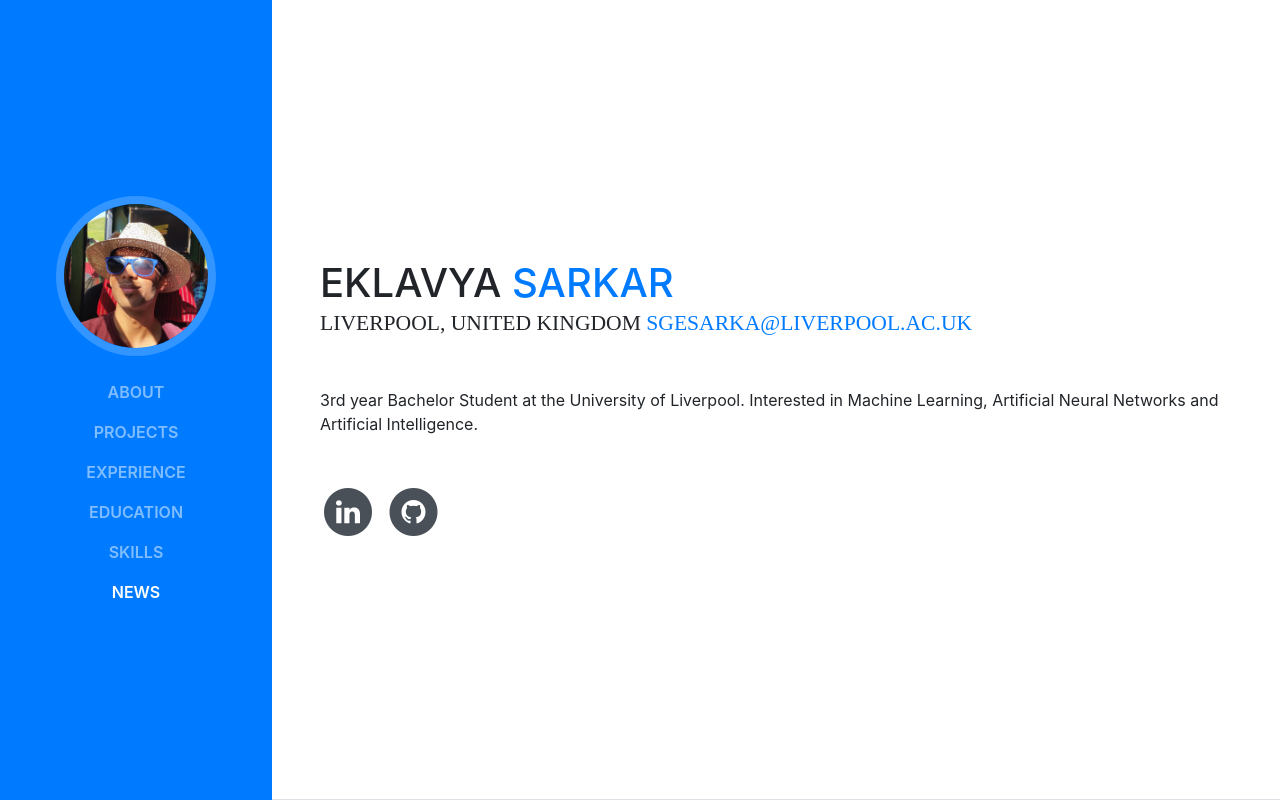
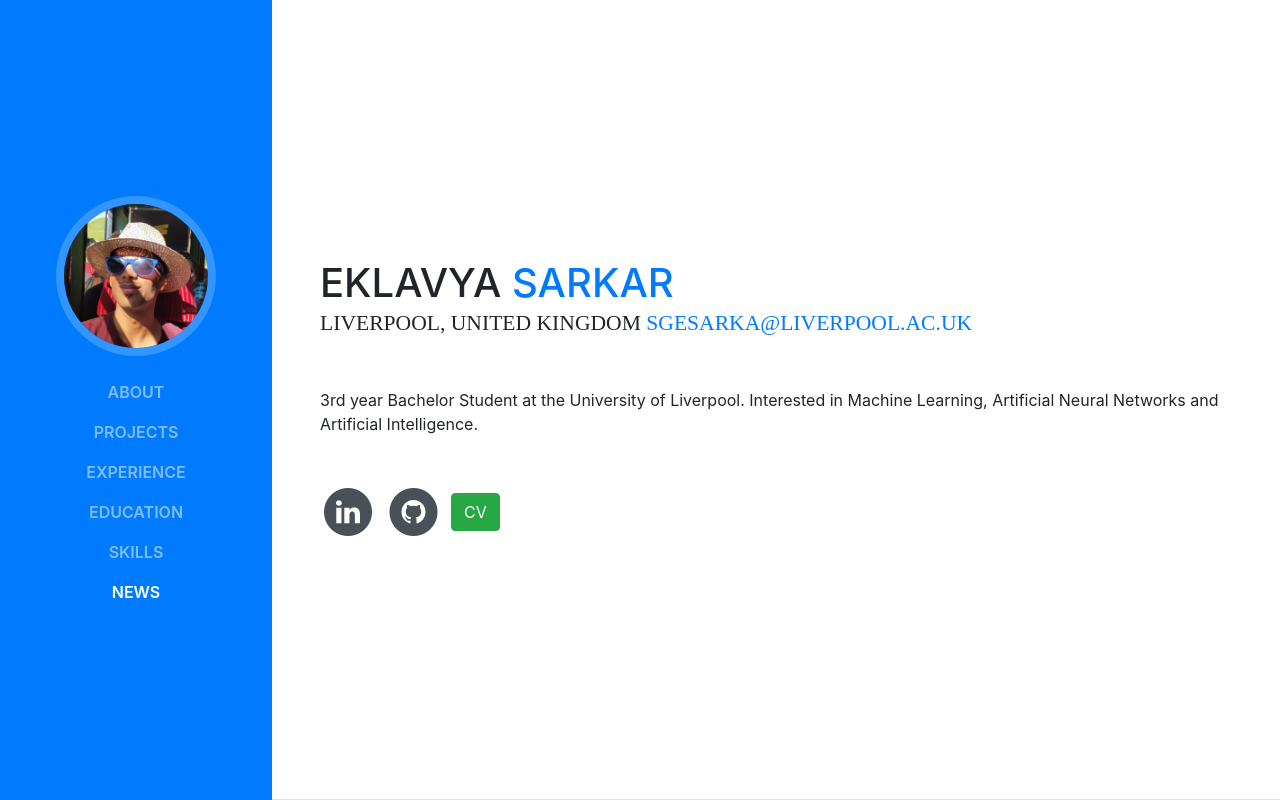
Before and after one commit to EklavyaFCB/eklavyafcb.github.io, a website with bundled scripts: page index.html in a window 1280 px wide. Shown: the top 800 px of the page. Built offline with nearby package versions, Linux system fonts and the light colour scheme; a web font is replaced by a local one.

Commit message:
Initial Commit

```diff
--- a/index.html
+++ b/index.html
@@ -107,6 +107,9 @@
                   <i class="fa fa-github fa-stack-1x fa-inverse"></i>
                 </span>
               </a>
+            </li>
+            <li class="list-inline-item">
+              <button type="button" class="btn btn-success btn-xs"><a target="_blank" style="color:white" href="https://www.dropbox.com/s/rp5trytwxzhloki/CV.pdf?dl=0">CV</a></button>
             </li>
           </ul>
         </div>
```
Also changed, not shown: img/cv.jpg (added), img/github.jpg (renamed from img/github.png). Lines whose indentation alone changed are shown as unchanged.
